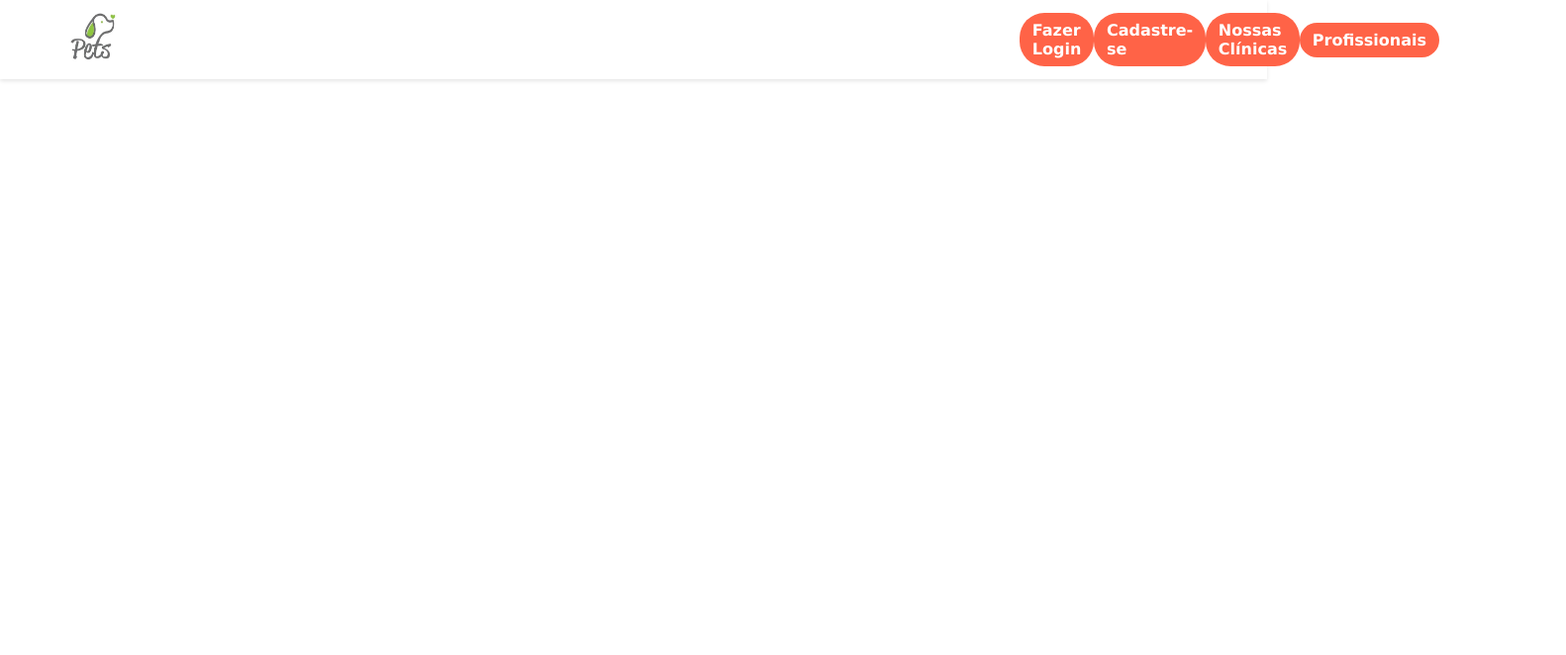
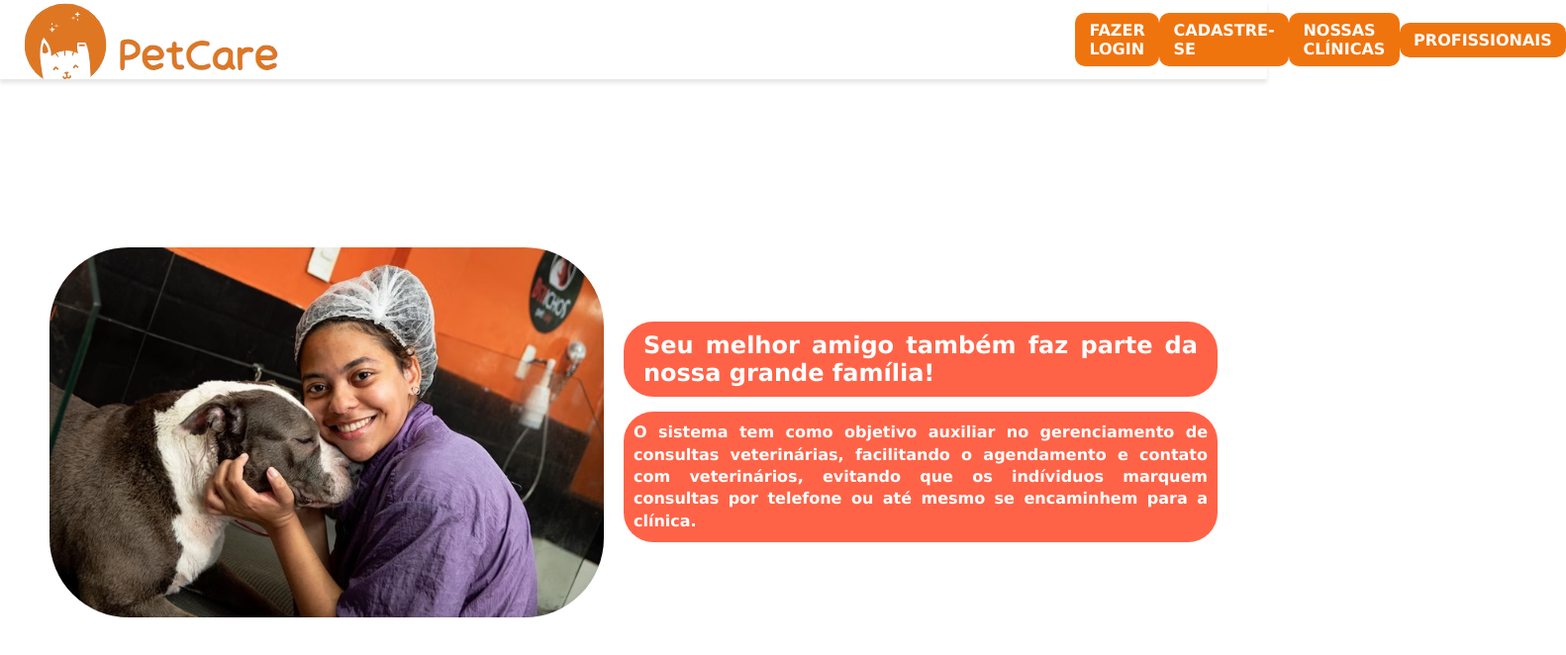
Before and after one commit to justRenzinza/petshop, a plain HTML site: page index.html in a window 1280 px wide. Shown: the whole page at 99% size, 1582 px wide, since content can reach past the window. Drawn offline with Linux system fonts and the light colour scheme.

Commit message:
Add files via upload

```diff
--- /dev/null
+++ b/css/harry.css
@@ -0,0 +1,102 @@
+* {
+    padding: 0;
+    margin: 0;
+    font-family: Verdana;
+}
+
+#nav-bar {
+    box-shadow: 0 4px 4px rgba(0, 0, 0, 0.1);
+    height: 80px;
+    display: flex;
+    align-items: center;
+    padding: 0 1rem;
+    justify-content:space-around;
+    padding-right: 50px;
+    padding-left: 20px;
+}
+
+#itens {
+    background-color: #ff6347;
+    list-style: none;
+    cursor: pointer;
+    border-radius: 25px;
+    padding: 0.5rem 0.8rem;
+    font-weight: bold;
+    color: white;
+}
+
+#itens a {
+    text-decoration: none;
+    color: #fff;
+}
+
+ul{
+    list-style: none;
+}
+
+li img {
+    width: 80px;
+    height: 81px;
+    margin-right: 900px;
+}
+
+.titulo h2{
+    background-color: #fff;
+    padding: 40px;
+    color: #ff6347;
+    display: flex;
+    text-align: center;
+    justify-content: center;
+    margin-bottom: 20px;
+}
+
+.formulario {
+    background-color: #ff6347;
+    display: flex;
+    text-align: center;
+    padding: 40px;
+    border-radius: 25px;
+    justify-content: center;
+    width: 400px;
+    margin-left: 718px;
+}
+
+.formulario form {
+    display: flex;
+    flex-direction: column;
+    align-items: flex-start;
+    margin-right: 15px;
+}
+
+.formulario input {
+    width: 100%;
+    padding: 10px;
+    margin-bottom: 25px;
+    border: 1px solid #ddd;
+    border-radius: 10px;
+    font-size: 16px;
+}
+
+.formulario label {
+    margin-bottom: 5px;
+    font-weight: bold;
+    align-items: flex-start;
+    color: #fff;
+}
+
+.submit-btn  {
+    background-color: #ff6347;
+    color: #fff;
+    border: none;
+    border-radius: 25px;
+    padding: 10px 20px;
+    font-size: 16px;
+    font-weight: bold;
+    margin-top: 50px;
+}
+
+.container-btn {
+    display: flex;
+    text-align: center;
+    justify-content: center;
+}
--- a/css/styles.css
+++ b/css/styles.css
@@ -5,24 +5,25 @@
 }
 
 #nav-bar {
-    box-shadow: 0 2px 4px rgba(0, 0, 0, 0.1);
+    box-shadow: 0 4px 4px rgba(0, 0, 0, 0.1);
     height: 80px;
     display: flex;
     align-items: center;
     padding: 0 1rem;
-    justify-content: space-between;
+    justify-content:space-around;
     padding-right: 50px;
-    padding-left: 50px;
+    padding-left: 20px;
 }
 
 #itens {
-    background-color: #ff6347;
+    background-color: #f0740e;
     list-style: none;
     cursor: pointer;
-    border-radius: 25px;
-    padding: 0.5rem 0.8rem;
+    border-radius: 10px;
+    padding: 0.5rem 0.9rem;
     font-weight: bold;
     color: white;
+    text-transform: uppercase;
 }
 
 #itens a {
@@ -35,7 +36,54 @@ ul{
 }
 
 li img {
-    width: 80px;
-    height: 81px;
-    margin-right: 900px;
+    padding-top: 10px;
+    margin-right: 800px;
 }
+
+.container-geral{
+    display: flex;
+    align-items: center;
+    justify-content: center;
+    margin-top: 170px;
+    padding: 0 50px;
+}
+
+.foto-do-pet img{
+    display: flex;
+    max-width: 100%;
+    border-radius: 80px;
+}
+
+.text-container{
+    display: flex;
+    flex-direction: column;
+    margin-left: 20px;
+    max-width: 600px;
+}
+
+.text-container h2{
+    margin-bottom: 15px;
+    background-color: #ff6347;
+    color: #fff;
+    padding-left: 20px;
+    padding-top: 10px;
+    padding-bottom: 10px;
+    padding-right: 20px;
+    border-radius: 30px;
+    /* text-align: center; */
+    text-align: justify;
+}
+
+.text-container p{
+    line-height: 1.4;
+    padding-left: 10px;
+    padding-top: 10px;
+    padding-bottom: 10px;
+    padding-right: 10px;
+    background-color: #ff6347;
+    color: #fff;
+    font-weight: bold;
+    border-radius: 30px;
+    text-align: justify;
+
+}
--- a/index.html
+++ b/index.html
@@ -12,16 +12,32 @@
     <header>
         <nav>
             <ul id="nav-bar">
-                <li id="logo"><a href=""><img src="img/dog-cat-fur-happy-illustration-260nw-2313242609.jpg" alt="logo"></a><li>
+                <li id="logo"><a href=""><img src="img/logopetcare.png" alt="logo"></a><li>
                 <div id="menu-itens">
-                    <li id="itens"><a href="">Fazer Login</a></li>
-                    <li id="itens"><a href="">Cadastre-se</a></li>
-                    <li id="itens"><a href="">Nossas Clínicas</a></li>
-                    <li id="itens"><a href="">Profissionais</a></li>
+                    <li id="itens"><a href="">FAZER LOGIN</a></li>
+                    <li id="itens"><a href="">CADASTRE-SE</a></li>
+                    <li id="itens"><a href="">NOSSAS CLÍNICAS</a></li>
+                    <li id="itens"><a href="">PROFISSIONAIS</a></li>
                 </div>
             </ul>
         </nav>
     </header>
+    <div class="container-geral">
+        <div class="foto-do-pet">
+            <img src="img/47bd5135b09a256727217233c1d6788c.avif" alt="">
+        </div>
+        <div class="text-container">
+            <div class="titulo">
+                <h2>Seu melhor amigo também faz parte da nossa grande família!</h2>
+            </div>
+            <div class="textinho">
+                <p>O sistema tem como objetivo auxiliar no gerenciamento de consultas veterinárias, facilitando
+                    o agendamento e contato com veterinários, evitando que os indíviduos marquem consultas por telefone ou até mesmo se
+                    encaminhem para a clínica.
+                </p>
+            </div>
+        </div>
+    </div>
 
 </body>
 </html>
```
Also changed, not shown: agendamentopet.html (added, +52 -0 lines), img/47bd5135b09a256727217233c1d6788c.avif (added), img/logopetcare.png (added).
